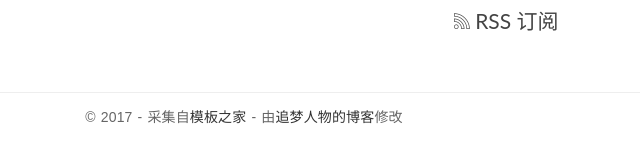
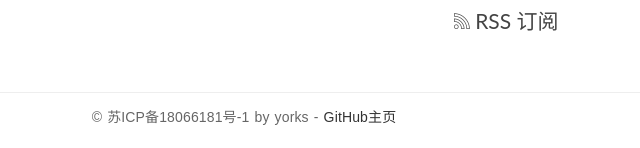
Before and after one commit to yorks-wong/django-blog, a Django app: page / in a window 1280 px wide. Shown: the part 719-867 px from the top of the page, without its empty margins (396-1036 px from the left). Run offline with Django 3.2, Linux system fonts and the light colour scheme; data that the repository does not hold is empty; some libraries are stand-ins or nearby versions.

Commit message:
增加备案号

```diff
--- a/templates/base.html
+++ b/templates/base.html
@@ -164,9 +164,8 @@
             <div class="row">
                 <div class="col-md-12">
                     <p class="copyright">
-                        &copy 2017 - 采集自<a href="http://www.cssmoban.com/"
-                                           target="_blank" title="模板之家">模板之家</a>
-                        - 由<a href="http://zmrenwu.com/" title="网页模板" target="_blank">追梦人物的博客</a>修改
+                        &copy 苏ICP备18066181号-1 by yorks - <a href="https://github.com/yorks-wong"
+                                                                target="_blank" title="GitHub">GitHub主页</a>
                     </p>
                 </div>
             </div>
```
